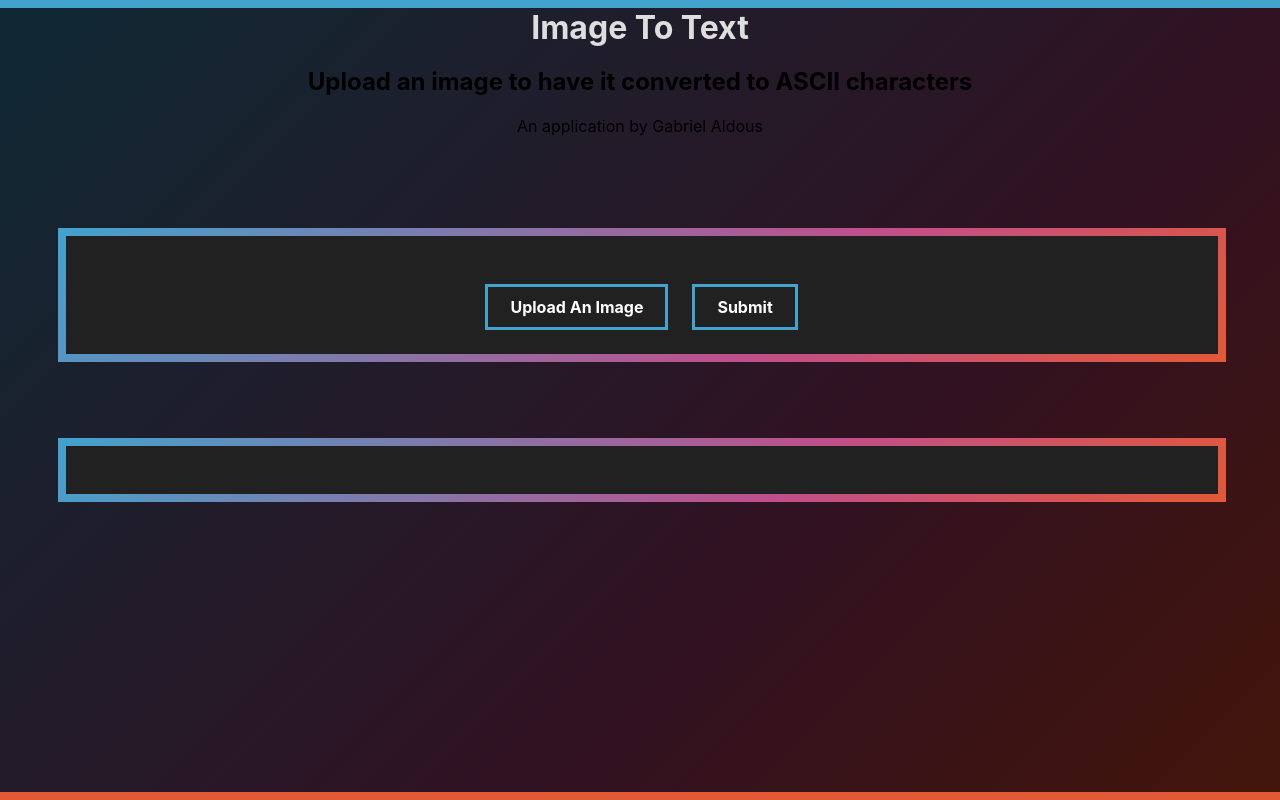
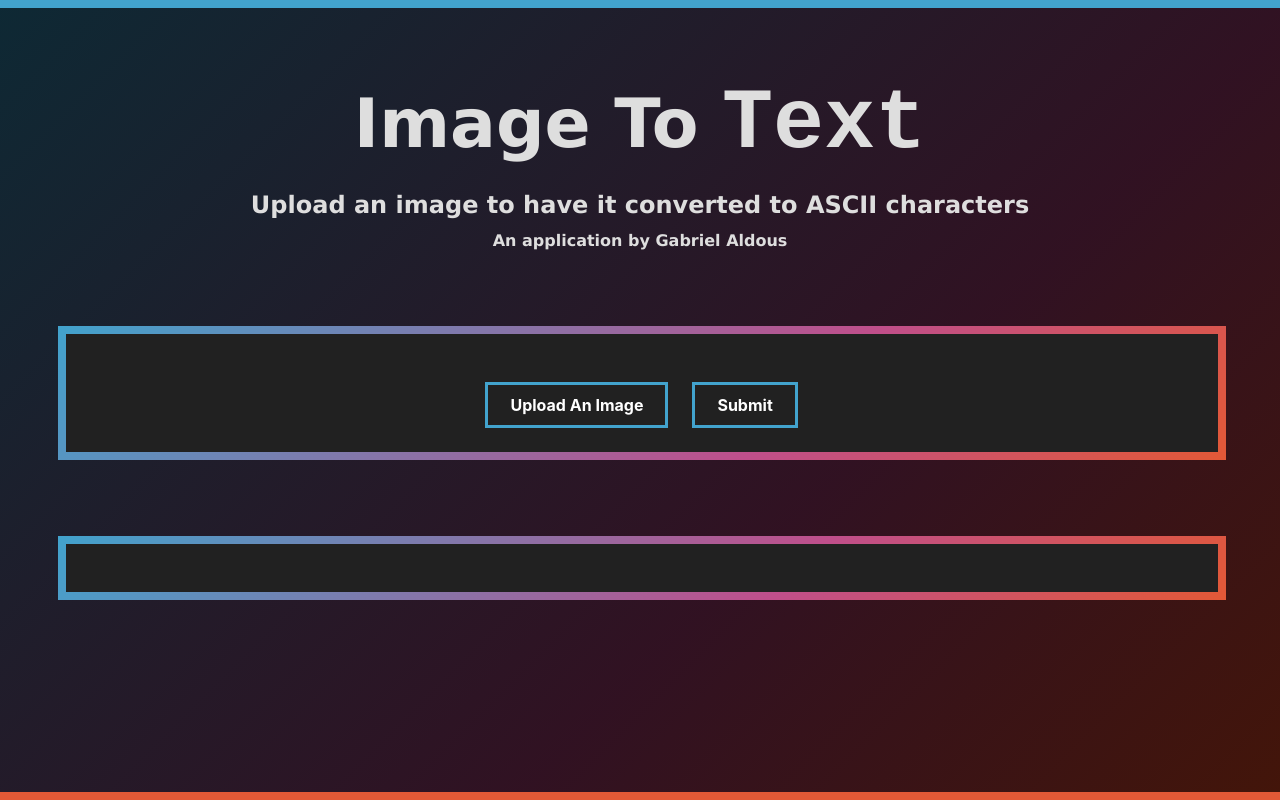
Before and after one commit to Sn00pyW00dst0ck/img-to-txt, a React (Create React App) app: page / in a window 1280 px wide. Built offline with nearby package versions, Linux system fonts and the light colour scheme.

Commit message:
CSS fade in animations

```diff
--- a/src/App.css
+++ /dev/null
@@ -1,38 +0,0 @@
-.App {
-  text-align: center;
-}
-
-.App-logo {
-  height: 40vmin;
-  pointer-events: none;
-}
-
-@media (prefers-reduced-motion: no-preference) {
-  .App-logo {
-    animation: App-logo-spin infinite 20s linear;
-  }
-}
-
-.App-header {
-  background-color: #282c34;
-  min-height: 100vh;
-  display: flex;
-  flex-direction: column;
-  align-items: center;
-  justify-content: center;
-  font-size: calc(10px + 2vmin);
-  color: white;
-}
-
-.App-link {
-  color: #61dafb;
-}
-
-@keyframes App-logo-spin {
-  from {
-    transform: rotate(0deg);
-  }
-  to {
-    transform: rotate(360deg);
-  }
-}
--- a/src/App.js
+++ b/src/App.js
@@ -1,4 +1,4 @@
-import './App.css';
+import styles from './App.module.css';
 import { useState } from 'react';
 import ImgTextCreator from './components/ImgTextCreator';
 import ImgUploader from './components/ImgUploader';
@@ -13,13 +13,15 @@ function App() {
     const { imageDimensions, pixelData } = useImageData(selectedImage);
 
     return (
-        <div className="App">
+        <div className={styles.App}>
             <canvas id="HiddenCanvas" style={{display: "none"}}></canvas>
 
             {/* Title Here */}
-            <h1>Image To Text</h1>
-            <h2>Upload an image to have it converted to ASCII characters</h2>
-            <p>An application by Gabriel Aldous</p>
+            <h1 className={styles.App_Title}>
+                Image To <span className={styles.monospace}>Text</span>
+            </h1>
+            <h2 className={styles.App_Subtitle}>Upload an image to have it converted to ASCII characters</h2>
+            <p className={styles.App_Description}>An application by Gabriel Aldous</p>
 
             <ImgUploader onSelectImageHandler={setSelectedImage}/>
 
--- /dev/null
+++ b/src/App.module.css
@@ -0,0 +1,64 @@
+.App  {
+	text-align: center;
+}
+
+.App_Title  {
+	margin: 0;
+	padding: 0;
+	padding-top: 1em;
+
+	font-size: 4.25em;
+	font-family: Verdana, Geneva, Tahoma, sans-serif;
+	color: var(--lightColor);
+}
+
+.App_Subtitle  {
+	margin: 0;
+	padding: 0;
+	padding-top: 0.75em;
+
+	font-size: min(5vh, 1.5em);
+	font-family: Verdana, Geneva, Tahoma, sans-serif;
+	color: var(--lightColor);
+}
+
+.App_Description  {
+	margin: 0;
+	padding: 0;
+	padding-top: 0.75em;
+
+	font-size: min(3vh, 1em);
+	font-weight: 600;
+	font-family: Verdana, Geneva, Tahoma, sans-serif;
+	color: var(--lightColor);
+
+	animation-delay: 1s;
+}
+
+.monospace  {
+	font-size: 1.25em;
+	font-family: 'Courier New', Courier, monospace;
+}
+
+/*
+Fade in animation
+*/
+@keyframes fadeIn {
+	100% { opacity: 1; }
+}
+.App > *  {
+	opacity: 0;
+	animation: fadeIn 0.75s ease-in-out forwards;
+}
+.App > h1  {
+	animation-delay: 1s;
+}
+.App > h2  {
+	animation-delay: 1.5s;
+}
+.App > p  {
+	animation-delay: 2s;
+}
+.App > div  {
+	animation-delay: 2.5s;
+}
--- a/src/components/ImgTextCreator.module.css
+++ b/src/components/ImgTextCreator.module.css
@@ -32,4 +32,6 @@
     font-size: 0.5px;
     font-family: Courier;
     line-height: 0.5px;
+
+    margin: auto;
 }
```
